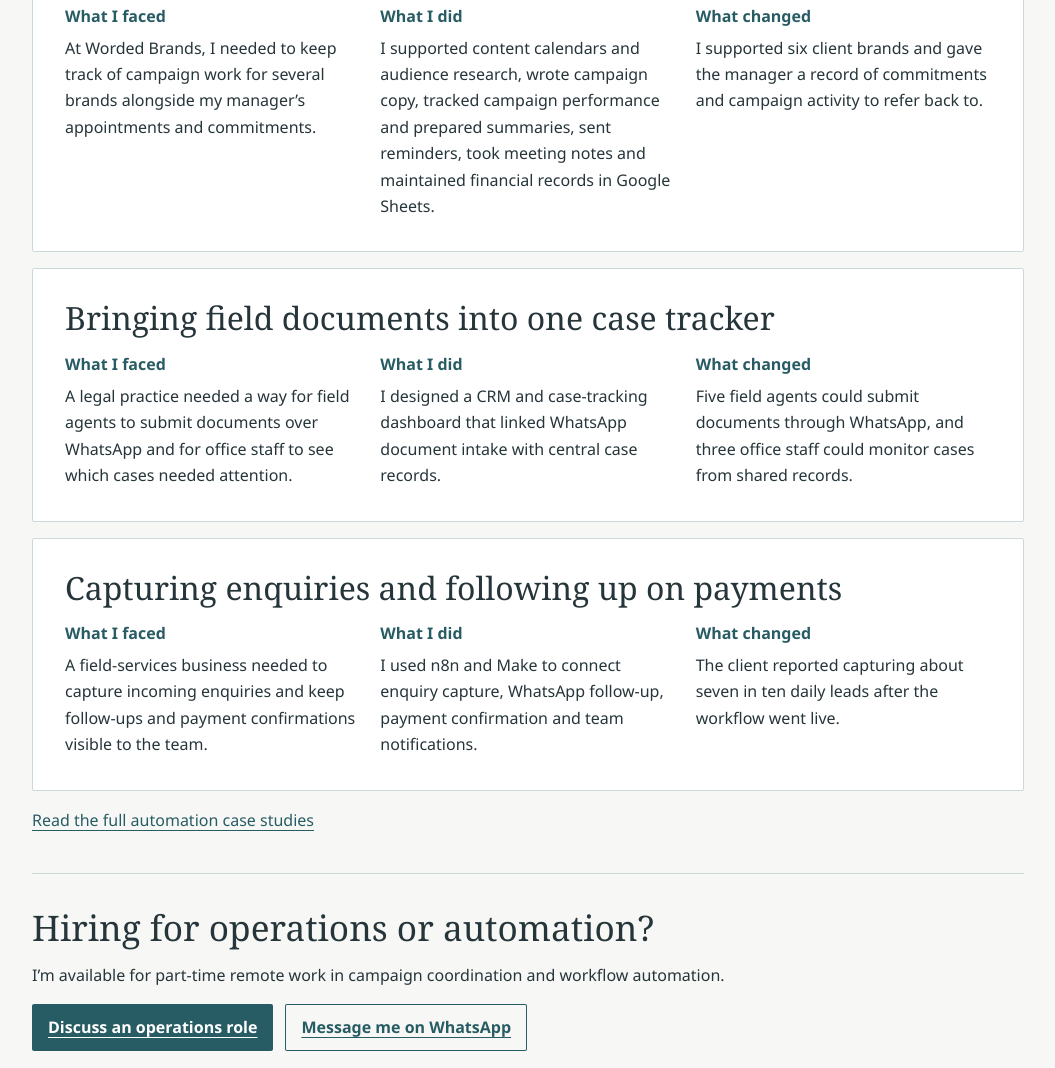
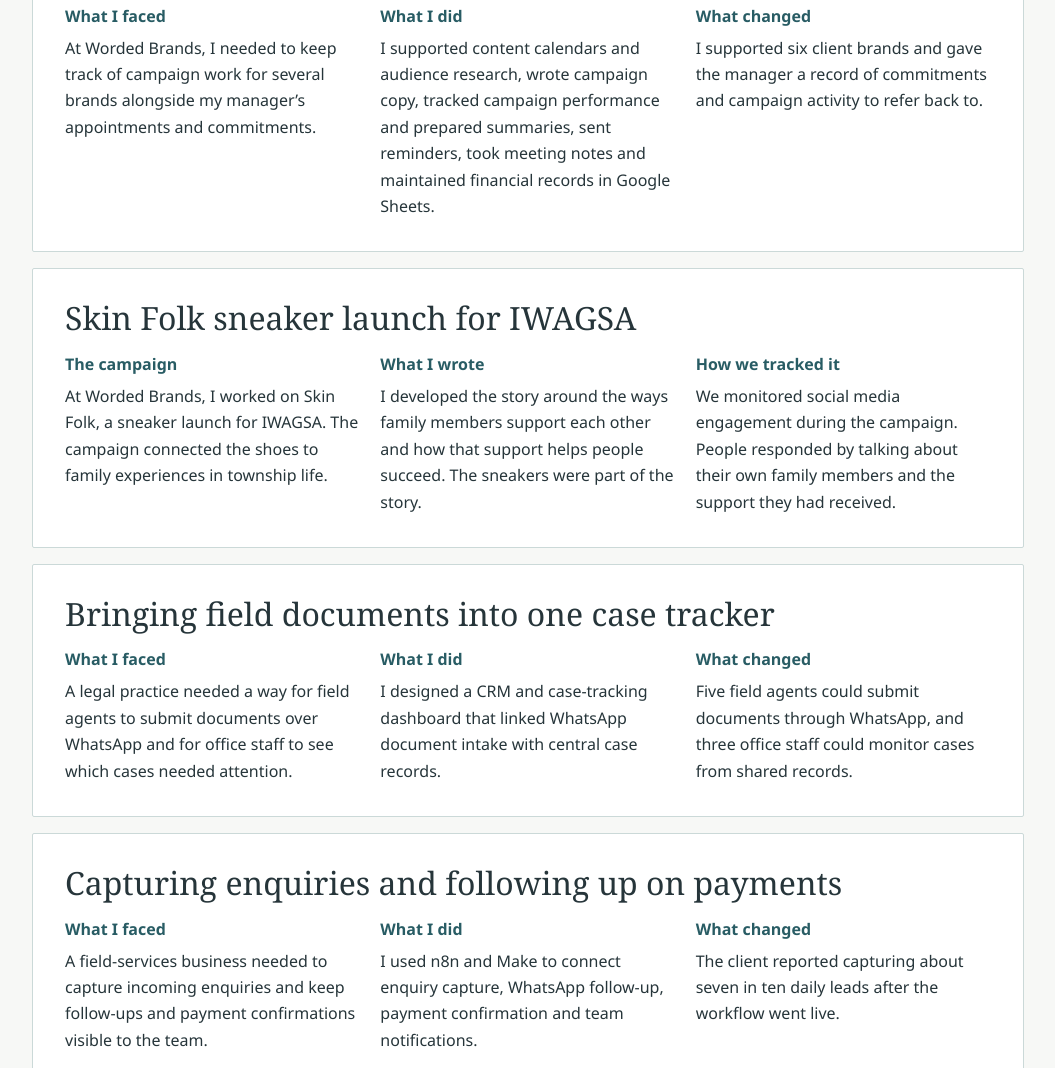
Before and after one commit to leannekh93/Leanne-Khan-Portfolio, a plain HTML site: page career/remote-operations.html in a window 1280 px wide. Shown: the part 940-2008 px from the top of the page, without its empty margins (112-1167 px from the left). Drawn offline with Linux system fonts and the light colour scheme.

Commit message:
Add IWAGSA campaign and concrete sales examples

```diff
--- a/career/remote-operations.html
+++ b/career/remote-operations.html
@@ -14,6 +14,14 @@
         <div><dt>What I faced</dt><dd>At Worded Brands, I needed to keep track of campaign work for several brands alongside my manager’s appointments and commitments.</dd></div>
         <div><dt>What I did</dt><dd>I supported content calendars and audience research, wrote campaign copy, tracked campaign performance and prepared summaries, sent reminders, took meeting notes and maintained financial records in Google Sheets.</dd></div>
         <div><dt>What changed</dt><dd>I supported six client brands and gave the manager a record of commitments and campaign activity to refer back to.</dd></div>
+      </dl>
+    </article>
+    <article class="case-card" id="skin-folk">
+      <h3>Skin Folk sneaker launch for IWAGSA</h3>
+      <dl>
+        <div><dt>The campaign</dt><dd>At Worded Brands, I worked on Skin Folk, a sneaker launch for IWAGSA. The campaign connected the shoes to family experiences in township life.</dd></div>
+        <div><dt>What I wrote</dt><dd>I developed the story around the ways family members support each other and how that support helps people succeed. The sneakers were part of the story.</dd></div>
+        <div><dt>How we tracked it</dt><dd>We monitored social media engagement during the campaign. People responded by talking about their own family members and the support they had received.</dd></div>
       </dl>
     </article>
     <article class="case-card">
```
